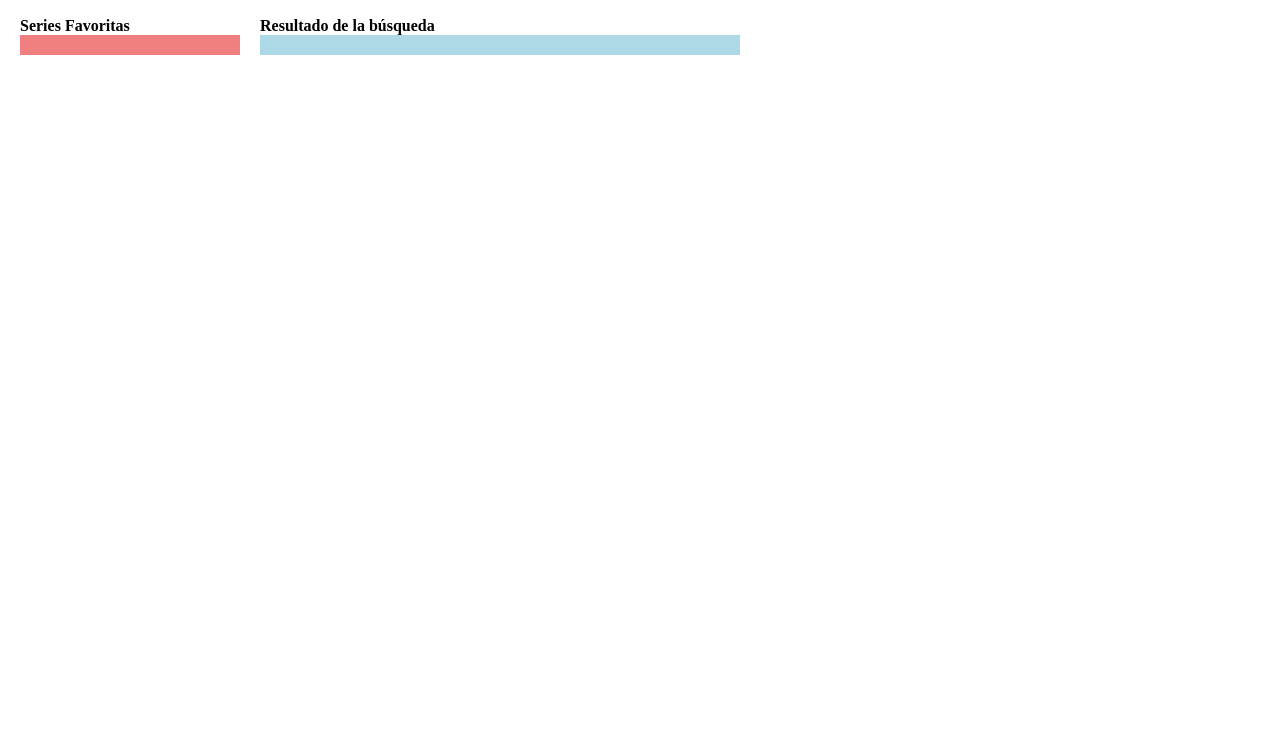
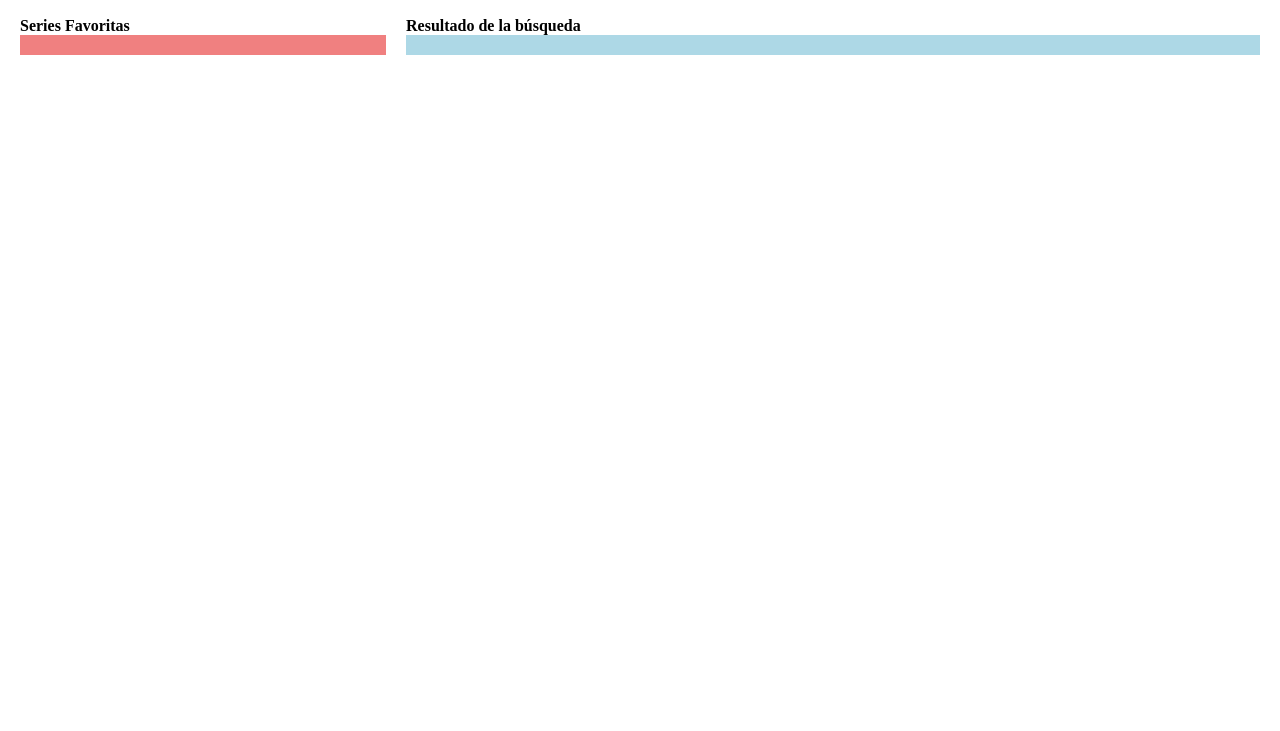
Before and after one commit to Adalab/modulo-2-evaluacion-final-Nuria8890, a plain HTML site: page index.html in a window 1280 px wide. Shown: the part 69-800 px from the top of the page. Drawn offline with Linux system fonts and the light colour scheme.

Commit message:
reposition html

```diff
--- a/index.html
+++ b/index.html
@@ -15,11 +15,11 @@
         <input type="button" value="Buscar" class="js-button" />
       </form>
       <div class="series">
-        <div>
+        <div class="div__favorites">
           <h4>Series Favoritas</h4>
           <ul class="ul__favorites js-favorites"></ul>
         </div>
-        <div>
+        <div class="div__results">
           <h4>Resultado de la búsqueda</h4>
           <ul class="ul__results js-results"></ul>
         </div>
--- a/styles/style.css
+++ b/styles/style.css
@@ -7,13 +7,16 @@ main {
   gap: 20px;
   margin-top: 20px;
 }
+.div__favorites {
+  width: 30%;
+  min-width: 220px;
+}
 
 .ul__favorites {
   display: flex;
   flex-direction: column;
+  align-items: center;
   gap: 10px;
-  width: 30%;
-  min-width: 220px;
   padding: 10px;
   background-color: lightcoral;
 }
@@ -29,12 +32,15 @@ main {
 .img__favorites {
   width: 158px;
 }
+.div__results {
+  width: 70%;
+  min-width: 480px;
+}
 .ul__results {
   display: flex;
   flex-wrap: wrap;
+  justify-content: space-evenly;
   gap: 10px;
-  width: 70%;
-  min-width: 480px;
   padding: 10px;
   background-color: lightblue;
 }
```
